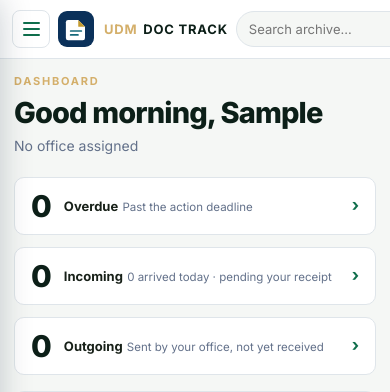
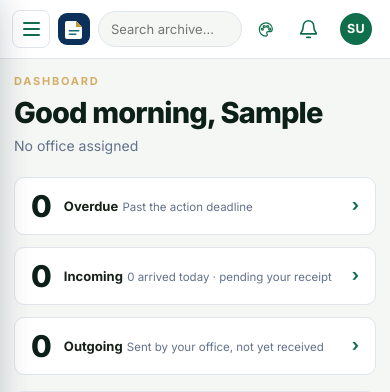
Before and after one commit to zap1104/udm-doctrack, a Django app: page / in a window 390 px wide. Shown: the top 392 px of the page. Run offline with Django 5.2, Linux system fonts and the light colour scheme; the visitor is signed in with stand-in values (Sample User, id 1); data comes from the database, SQL or seed files in the repository; data that the repository does not hold is empty; some libraries are stand-ins or nearby versions.

Commit message:
mobile view

```diff
--- a/static/css/doctrack.css
+++ b/static/css/doctrack.css
@@ -1047,12 +1047,20 @@ a:hover { text-decoration: underline; }
 }
 
 @media (max-width: 900px) {
-  .app-sidebar {
-    position: static; height: auto; width: 100%; flex: 1 1 100%;
-    display: flex; gap: 6px; overflow-x: auto; padding: 10px;
-  }
-  .app-shell { flex-direction: column; }
-  .nav-section { display: none; }
+  /* What used to live here was an earlier mobile design: the rail became a
+     horizontally-scrolling strip of nav items across the top. That design is
+     gone — the off-canvas drawer further down this file replaced it — and
+     the block below overrode most of these rules, which is why nothing
+     looked broken.
+
+     Two survived, because the drawer block never redeclares them:
+     `overflow-x: auto` and (with .sidebar-brand-content's min-width:max-content)
+     they let the drawer scroll sideways against its own brand header. The
+     rest were inert: `display:flex`, `gap` and `flex` do nothing once the
+     drawer sets `display:block`, and `position:static` / `width:100%` /
+     `height:auto` are all overridden outright.
+
+     Only the two rules that still do real work at this width are kept. */
   .nav-item { white-space: nowrap; }
   .app-content { padding: 16px; }
 }
@@ -1193,9 +1201,44 @@ a:hover { text-decoration: underline; }
 .tracking-queue-link--alert.is-active:hover,.tracking-queue-link--alert.is-active:focus { background:var(--udm-red); filter:brightness(0.9); color:var(--on-accent); }
 .tracking-queue-link--alert:hover,.tracking-queue-link--alert:focus { border-color:var(--udm-red); background:var(--udm-red-soft); color:var(--udm-red-ink); }
 @media (max-width:1100px) { .app-topbar .topbar-account-copy { max-width:140px; } .app-topbar .topbar-search { max-width:360px; } }
-@media (max-width:900px) { .sidebar-brand-content { min-width:max-content; } .sidebar-brand-icon { width:32px; height:32px; min-width:32px; max-width:32px; min-height:32px; max-height:32px; flex-basis:32px; } .app-sidebar .brand { flex:0 0 auto; padding:2px 12px 2px 4px; } .app-sidebar nav { display:flex; align-items:center; gap:4px; } }
+/* More of the same horizontal-strip leftovers. `.app-sidebar nav`'s flex row
+   and `.brand`'s padding are both overridden by the drawer block below; the
+   brand icon's size is not, so that one stays. `min-width:max-content` on the
+   brand content is dropped for the reason given above — inside a 286px drawer
+   it is a standing instruction to be wider than the drawer. */
+@media (max-width:900px) { .sidebar-brand-icon { width:32px; height:32px; min-width:32px; max-width:32px; min-height:32px; max-height:32px; flex-basis:32px; } }
 @media (max-width:767.98px) { .app-topbar { min-height:58px; gap:10px; padding:9px 14px; } .app-topbar .topbar-search { max-width:none; } .page-head { flex-direction:column; align-items:stretch; } .page-head > .btn,.page-head > a.btn { align-self:flex-start; } }
 @media (max-width:575.98px) { .app-topbar { padding:9px 12px; } .app-topbar .topbar-search input { padding:7px 12px; font-size:13px; } .avatar { width:32px; height:32px; } .tracking-queue-link { min-height:34px; padding:7px 12px; font-size:12.5px; } }
+
+/* ---- topbar: keep the account menu reachable on a phone -------------------
+   .app-topbar is one flex row that cannot wrap, and two of its children were
+   refusing to shrink at any width: the brand carried `min-width:max-content`
+   and the search box `min-width:180px`. Neither was ever relaxed for mobile —
+   the 767px rule above only clears the search box's *max*-width.
+
+   On a 390px phone that totals roughly 540px of content: 38 toggle + ~147
+   brand + 180 search + ~124 controls + gaps and padding. Because `.ms-auto`
+   puts the controls last, they were the part that landed past the right
+   edge. They rendered fine; they were simply off-screen, which meant that on
+   a phone there was no way to reach notifications, the theme picker, the
+   profile page — or Sign Out, which is the one that matters.
+
+   The controls are pinned as the one thing that never shrinks and never
+   wraps; whatever room is left over goes to the search box. */
+@media (max-width: 767.98px) {
+  .app-topbar > .ms-auto { flex: 0 0 auto; gap: 10px !important; }
+  .app-topbar .topbar-brand { min-width: 0; }
+  .app-topbar .topbar-search { min-width: 0; flex: 1 1 60px; }
+}
+
+@media (max-width: 575.98px) {
+  /* The wordmark is what makes the search box unusable at this width, and
+     the drawer carries the brand in its own header the moment it opens, so
+     the mark on its own is enough to hold the identity here. */
+  .app-topbar .topbar-brand .wordmark { display: none; }
+  .app-topbar .topbar-brand-icon { width: 32px !important; height: 32px !important; min-width: 32px !important; max-width: 32px !important; min-height: 32px !important; max-height: 32px !important; flex: 0 0 32px !important; }
+  .topbar-icon-button, .topbar-notifications { width: 32px; height: 32px; }
+}
 @media print { .tracking-queue-nav { display:none !important; } }
 
 /* ================================================================
```
Also changed, not shown: templates/tracking/routing_slip.html (+16 -2 lines).
